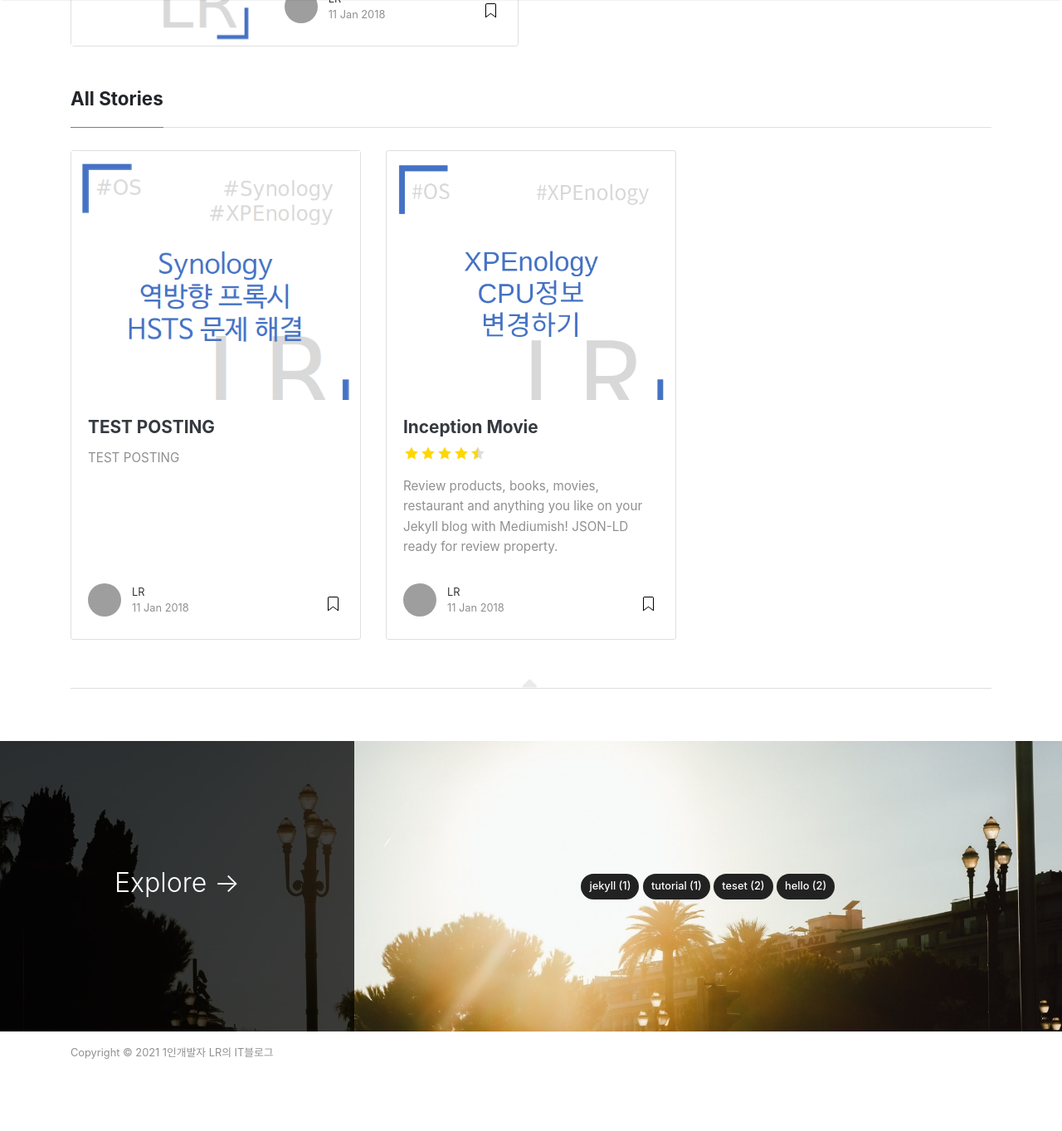
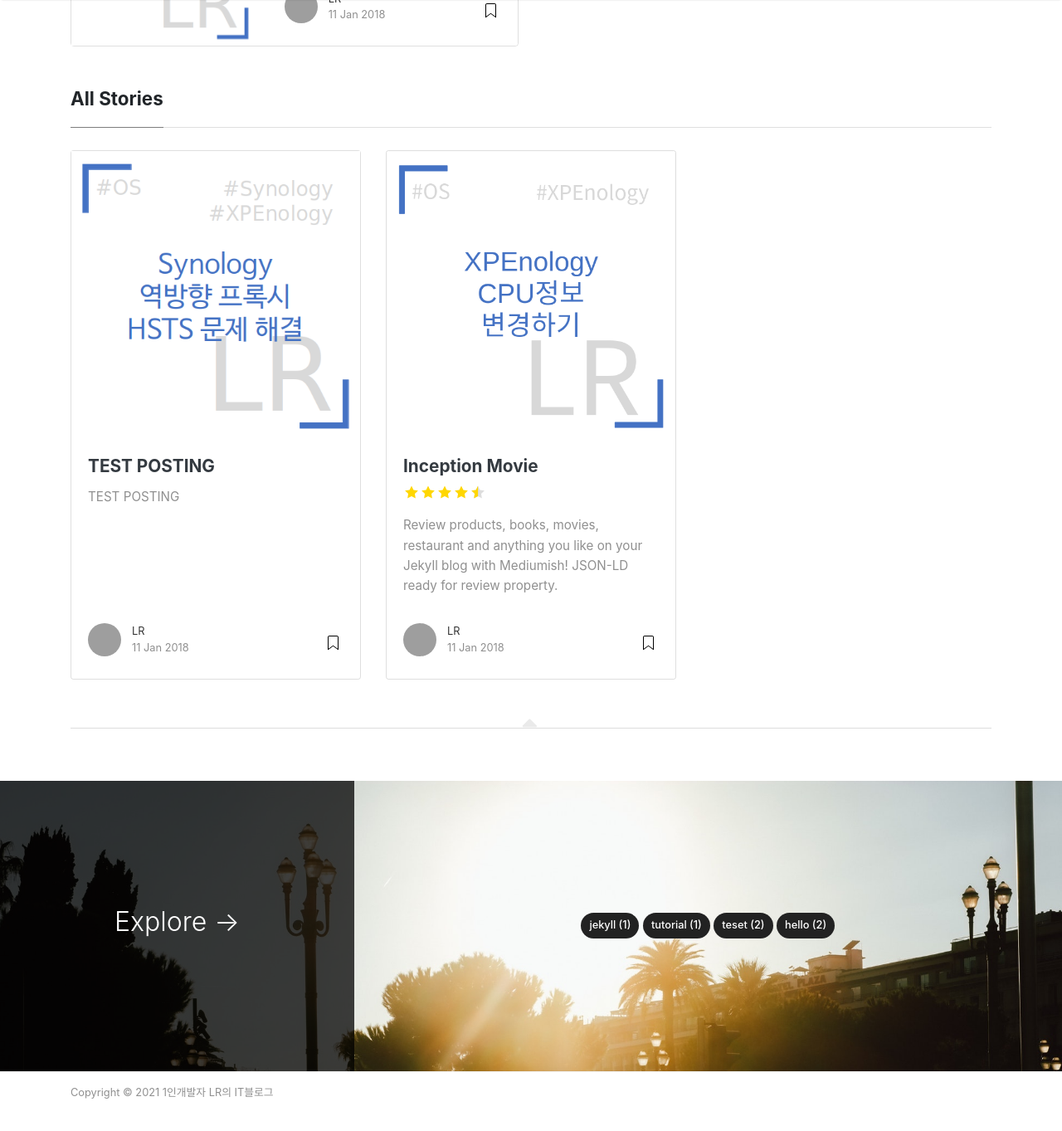
Before and after one commit to yymin1022/yymin1022.github.io, a Jekyll site: the page built from index.html, in a window 1280 px wide and 1400 px high, scrolled down 457 px. Shown: the top 1363 px of the window at 83% size. Built offline with Jekyll 4.4.1, drawn with Linux system fonts in a browser that asks for light colours; nearby versions of some CDN libraries; the list of posts is cut into pages by our own code; grey boxes are pictures that could not be loaded.

Commit message:
Update CSS : Fix Thumbnail Ratio

```diff
--- a/assets/css/screen.css
+++ b/assets/css/screen.css
@@ -117,7 +117,6 @@ section.recent-posts {
 }
 
 .maxthumb {
-    max-height: 300px;
     overflow: hidden;
 }
 
```
